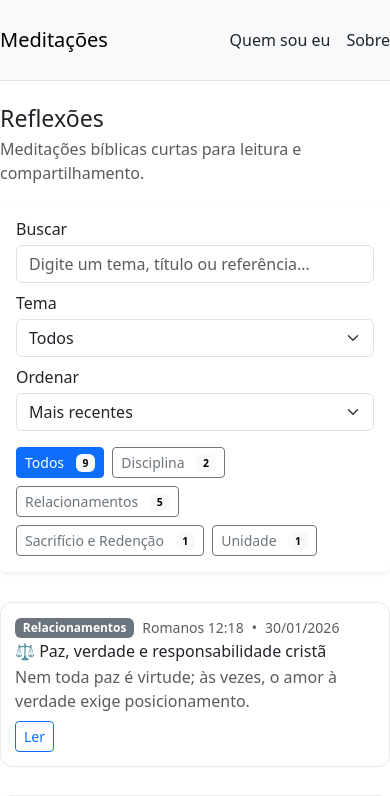
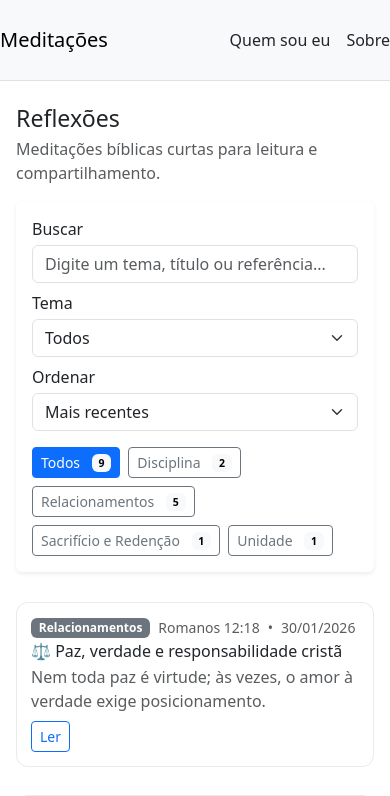
Before and after one commit to meditacoesbiblicas/meditacoes-biblicas, an Angular app: page / in a window 390 px wide. Shown: the top 796 px of the page. Built offline with nearby package versions, Linux system fonts and the light colour scheme.

Commit message:
fix: ajusta margens no mobile

```diff
--- a/src/app/pages/home/home.page.html
+++ b/src/app/pages/home/home.page.html
@@ -1,4 +1,3 @@
-<div class="page-narrow">
 <header class="mb-3">
   <div class="d-flex flex-wrap align-items-end justify-content-between gap-3">
     <div>
@@ -89,4 +88,3 @@
     Nenhuma meditação encontrada com esses filtros.
   </div>
 }
-</div>
--- a/src/app/pages/meditacao/meditacao.page.html
+++ b/src/app/pages/meditacao/meditacao.page.html
@@ -1,6 +1,4 @@
-<!-- src/app/pages/meditacao/meditacao.page.html -->
-
-<div class="page-narrow py-4">
+<div class="py-4">
   @if (m) {
     <a routerLink="/" class="text-decoration-none d-inline-block mb-2">
       &larr; Voltar
--- a/src/styles.scss
+++ b/src/styles.scss
@@ -1,5 +1,23 @@
-/* Largura de leitura (agora usada no Navbar e no Main também) */
-.page-narrow { max-width: 760px; margin: 0 auto; }
+/* Largura de leitura + espaçamento lateral (iPhone/Safari friendly) */
+.page-narrow {
+  max-width: 760px;
+  margin: 0 auto;
+
+  /* evita ficar colado nas bordas no mobile */
+  padding-left: max(16px, env(safe-area-inset-left));
+  padding-right: max(16px, env(safe-area-inset-right));
+}
+
+/* telas um pouco maiores */
+@media (min-width: 576px) {
+  .page-narrow {
+    padding-left: 24px;
+    padding-right: 24px;
+  }
+}
+
+@media (min-width: 992px)  { .page-narrow { max-width: 900px; padding-left: 0; padding-right: 0; } }   /* desktop */
+@media (min-width: 1200px) { .page-narrow { max-width: 980px; } }  /* tela grande */
 
 /* Navbar alinhado ao conteúdo */
 .navbar .navbar-inner{
```
Lines whose indentation alone changed are shown as unchanged.
